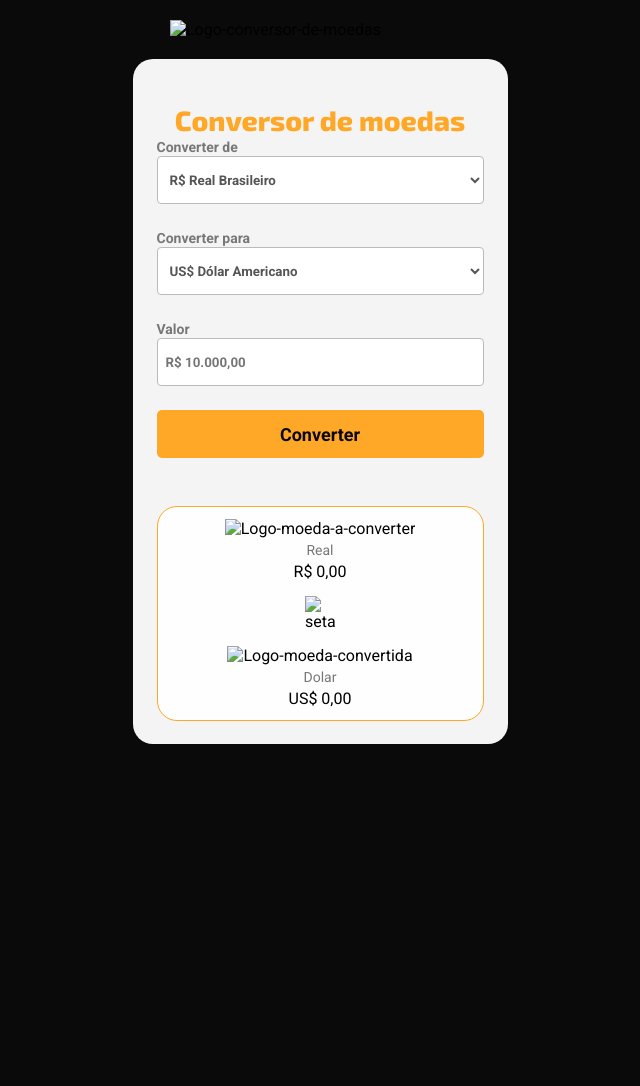
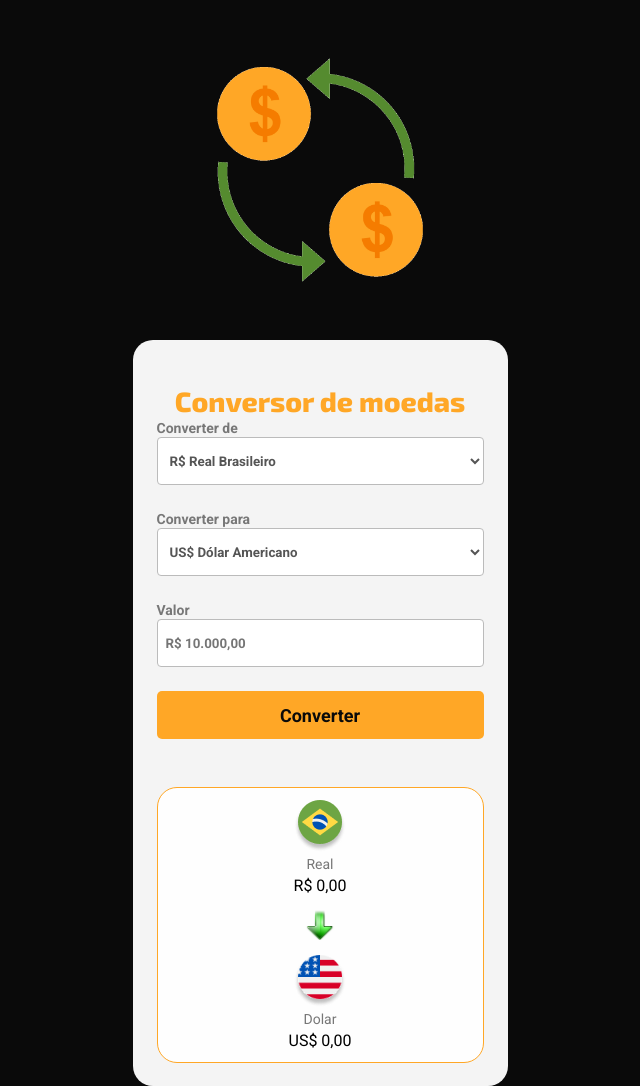
Before and after one commit to DOliveiira/currency-converter, a plain HTML site: page index.html in a window 1280 px wide. Shown: the whole page, without its empty margins (320-960 px from the left). Before the commit the page ends 800 px from the top, so only its background shows below. Drawn offline with Linux system fonts and the light colour scheme; the site is published under a folder, as on GitHub Pages, so addresses that start at the root find nothing.

Commit message:
Ajuste de imagens do projeto

```diff
--- a/index.html
+++ b/index.html
@@ -16,7 +16,7 @@
 </head>
 
 <body>
-    <img src="/assets/troca.png" alt="Logo-conversor-de-moedas " class="img-logo">
+    <img src="./assets/troca.png" alt="Logo-conversor-de-moedas " class="img-logo">
 
     <main>
         <label>
@@ -45,15 +45,15 @@
 
         <section>
             <div class="currency-box">
-                <img src="/assets/brasil 2.png" alt="Logo-moeda-a-converter" class="logo-converter">
+                <img src="./assets/brasil 2.png" alt="Logo-moeda-a-converter" class="logo-converter">
                 <p class="currency">Real</p>
                 <p class="currency-value-to-convert">R$ 0,00</p>
             </div>
 
-            <img src="/assets/gifs-de-seta-para-baixo-0.gif" alt="seta" class="arrow-img">
+            <img src="./assets/gifs-de-seta-para-baixo-0.gif" alt="seta" class="arrow-img">
 
             <div class="currency-box">
-                <img src="/assets/estados-unidos (1) 1.png" alt="Logo-moeda-convertida" class="logo-convertido">
+                <img src="./assets/estados-unidos (1) 1.png" alt="Logo-moeda-convertida" class="logo-convertido">
                 <p class="currency" id="currency-name">Dolar</p>
                 <p class="currency-value">US$ 0,00</p>
         </section>
```
